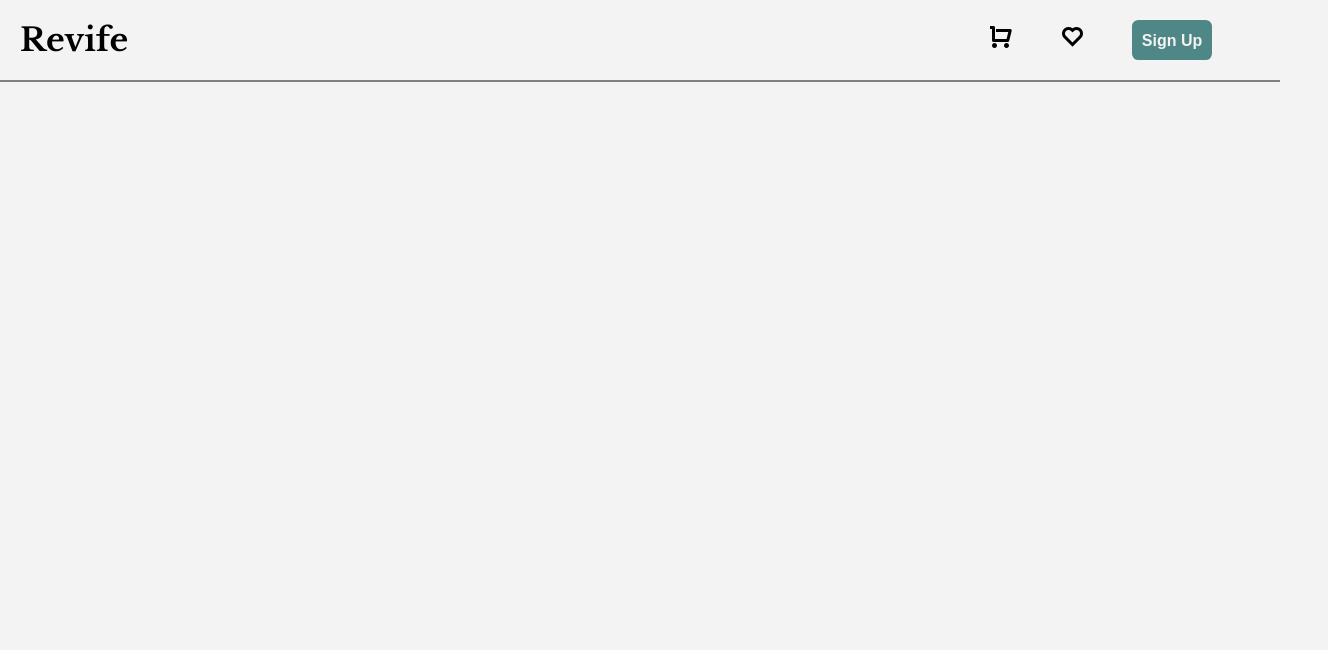
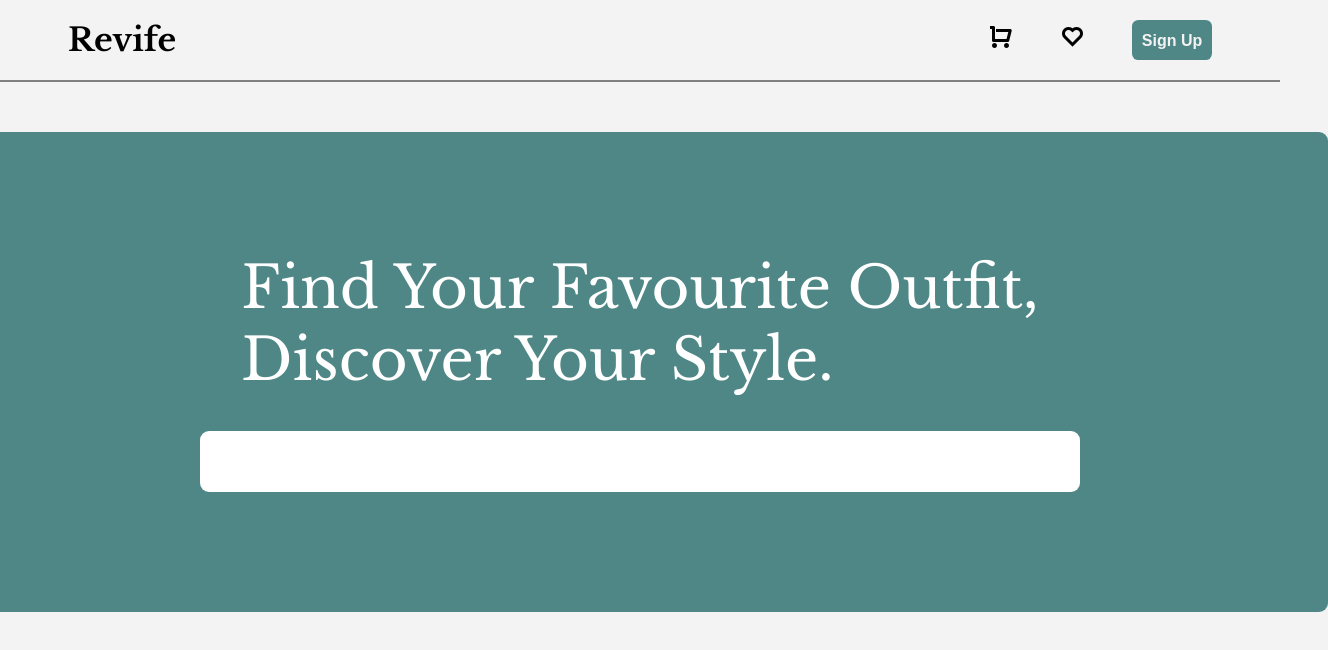
Before and after one commit to k351/utsFrontEnd_Kel5, a plain HTML site: page index.html in a window 1280 px wide. Shown: the whole page, 1328 px wide, since content can reach past the window. Drawn offline with nearby package versions, Linux system fonts and the light colour scheme.

Commit message:
Added home and search box without feature

```diff
--- a/index.html
+++ b/index.html
@@ -21,5 +21,33 @@
             </ul>
         </nav>
     </header>
+
+    <section class="home">
+        <div class="content">
+            <div class="home-details">
+                <p>Find Your Favourite Outfit, <br>
+                    Discover Your Style.
+                </p>
+                <div class="search-box">
+
+                </div>
+            </div>
+        </div>
+    </section>
+
+
+    <section class="categories">
+        <div class="content">
+
+        </div>
+    </section>
+
+    <section class="recommendation">
+        <div class="content">
+
+        </div>
+        </div>
+    </section>
+
 </body>
 </html>
--- a/style.css
+++ b/style.css
@@ -84,4 +84,48 @@ header .navbar
     color: #000;
     font-weight: bold;
     font-size: 2rem;
+    margin-left: 3rem;
 }
+
+section
+{
+    width: 100%;
+    min-height: 90vh;
+    margin-top: 50px;
+}
+
+.home
+{
+    display: flex;
+    justify-content: center;
+    align-items: top;
+}
+
+.home .home-details {
+    display: flex;
+    flex-direction: column;
+    justify-content: center;
+    align-items: center;
+    border-radius: 9px;
+    background: #4E8786;
+    width: 86rem;
+    height: 30rem;
+    z-index: -2;
+}
+
+.home-details p
+{
+    color: #fff;
+    font-size: 58px;
+    margin-bottom: 35px;
+}
+
+.home-details .search-box
+{
+    display: flex;
+    justify-content: center;
+    border-radius: 9px;
+    background: #fff;
+    width: 55rem;
+    height: 3.8rem;
+}
```
